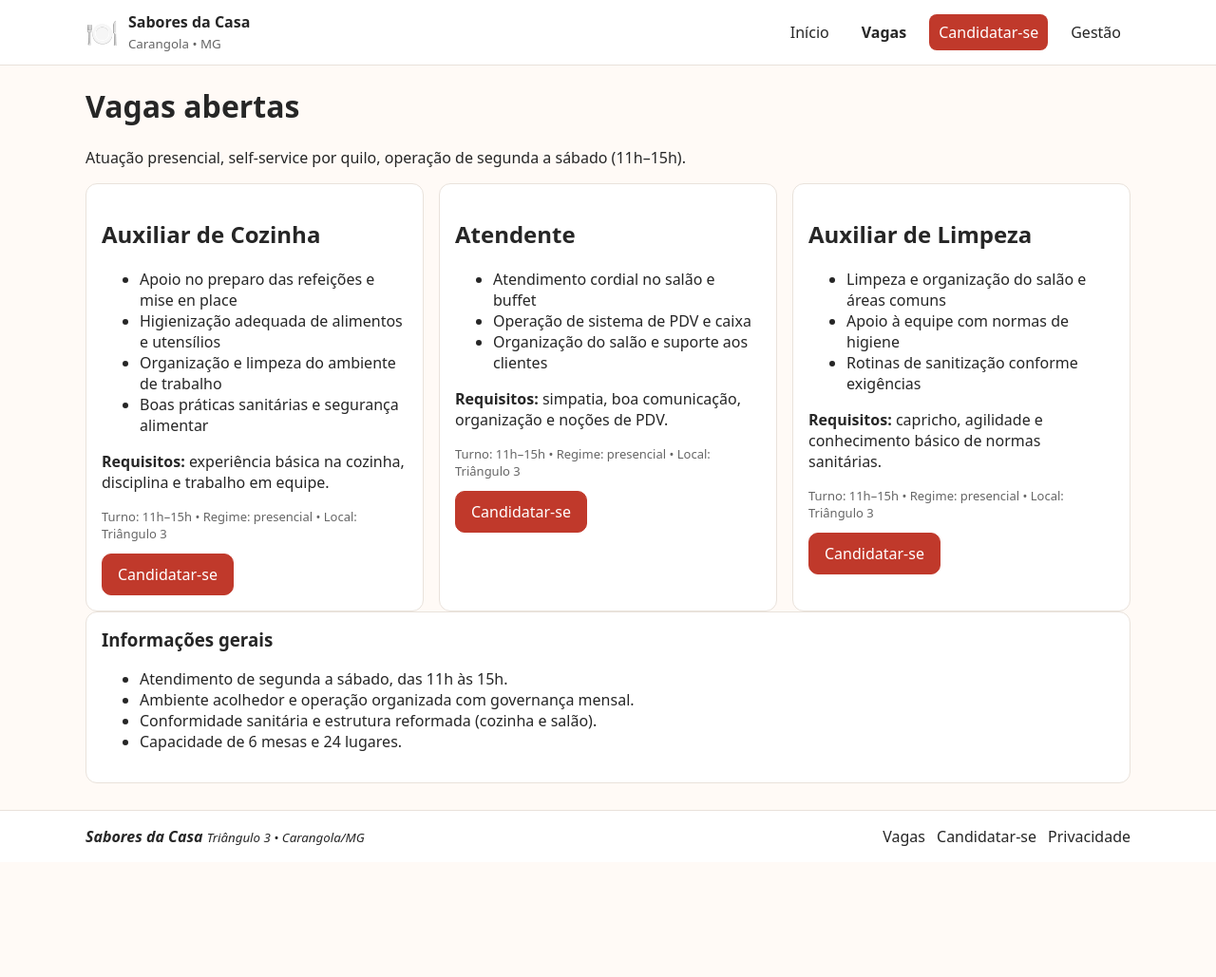
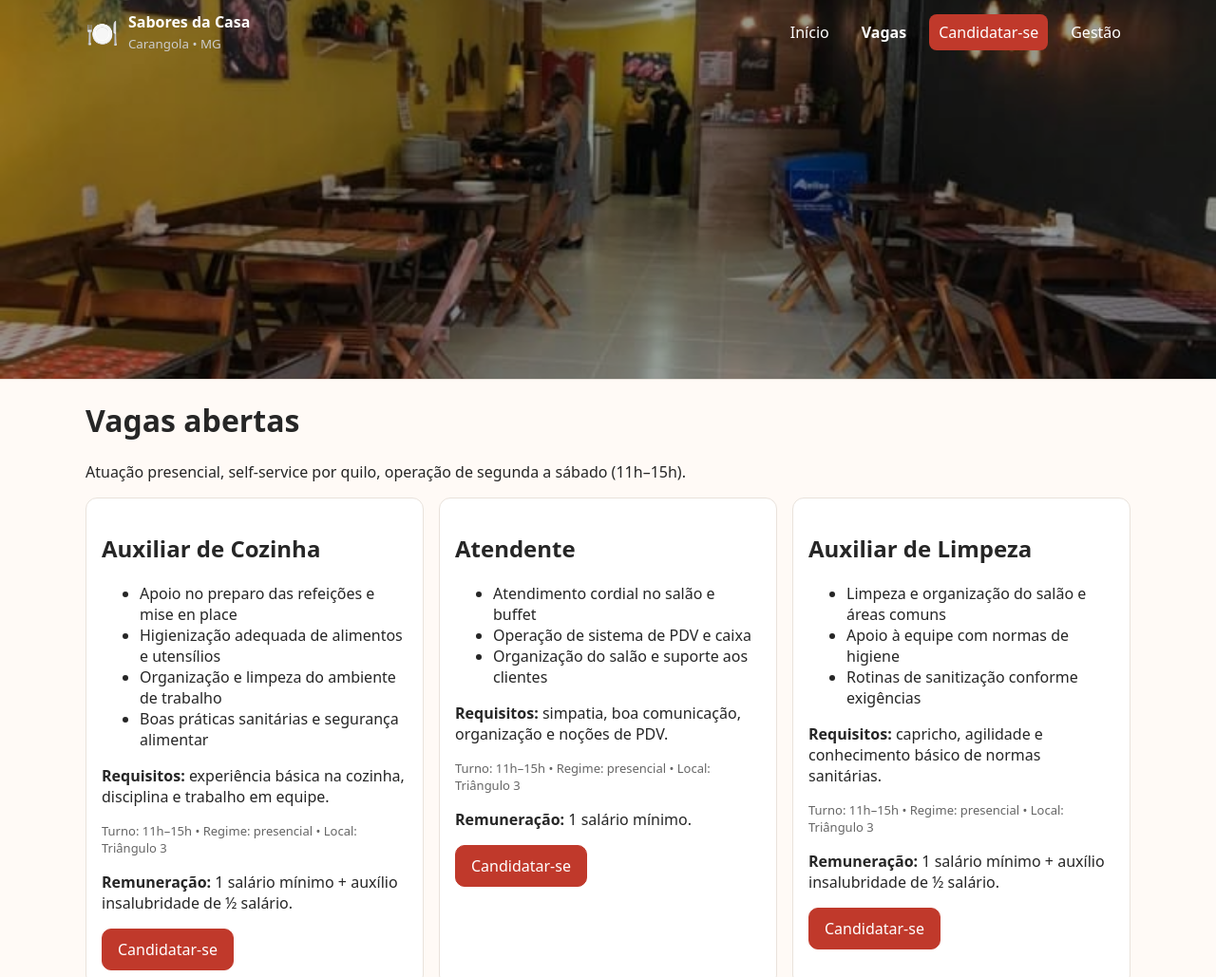
Before and after one commit to pedroscfa/siteDeRhDpAlice, a plain HTML site: page vagas.html in a window 1280 px wide. Shown: the top 1029 px of the page at 95% size. Before the commit the page ends 908 px from the top, so only its background shows below. Drawn offline with Linux system fonts and the light colour scheme.

Commit message:
feat: Adiciona header expansível com imagem de fundo e efeito de scroll
- Adiciona imagem de fundo do restaurante ao header
- Implementa efeito de header expansível (50% -> 25% ao scrollar)
- Adiciona overlay escuro para melhor legibilidade do texto
- Ajusta cores do texto para branco sobre o fundo escuro
- Adiciona transição suave entre os tamanhos do header
- Implementa JavaScript para controle dinâmico do comportamento de scroll
- Atualiza todas as páginas HTML com o novo script de scroll

```diff
--- a/assets/base.css
+++ b/assets/base.css
@@ -15,6 +15,12 @@ body {
   font-family: system-ui, -apple-system, Segoe UI, Roboto, Arial, sans-serif;
   color: var(--text);
   background: var(--bg);
+  padding-top: 50vh;
+  transition: padding-top 0.3s ease;
+}
+
+body.scrolled {
+  padding-top: 25vh;
 }
 
 .skip-link {
@@ -33,17 +39,50 @@ body {
 .site-header {
   border-bottom: 1px solid var(--border);
   background: #fff;
-  position: sticky; top: 0; z-index: 10;
+  background-image: url('../imgs/restaurante.jpg');
+  background-size: cover;
+  background-position: center;
+  background-repeat: no-repeat;
+  position: fixed;
+  top: 0;
+  left: 0;
+  right: 0;
+  z-index: 1000;
+  height: 50vh;
+  transition: height 0.3s ease;
 }
-.header-inner { display: flex; align-items: center; justify-content: space-between; padding: 12px 0; }
+
+.site-header.scrolled {
+  height: 25vh;
+}
+
+.site-header::before {
+  content: '';
+  position: absolute;
+  top: 0;
+  left: 0;
+  right: 0;
+  bottom: 0;
+  background: rgba(0, 0, 0, 0.4);
+  z-index: 1;
+}
+
+.header-inner {
+  display: flex;
+  align-items: center;
+  justify-content: space-between;
+  padding: 12px 0;
+  position: relative;
+  z-index: 2;
+}
 .brand { display: flex; align-items: center; gap: 10px; }
 .logo { font-size: 28px; }
-.brand-text strong { display: block; font-size: 16px; }
-.brand-text small { color: var(--muted); }
+.brand-text strong { display: block; font-size: 16px; color: #fff; }
+.brand-text small { color: #ccc; }
 .nav { display: flex; gap: 14px; align-items: center; }
-.nav a { text-decoration: none; color: var(--text); padding: 8px 10px; border-radius: 8px; transition: background-color .2s ease, color .2s ease, box-shadow .15s ease; }
-.nav a:hover, .nav a:focus-visible { background: #fff8f1; color: var(--brand); box-shadow: 0 3px 10px rgba(0,0,0,.06); }
-.nav a.active { font-weight: 600; }
+.nav a { text-decoration: none; color: #fff; padding: 8px 10px; border-radius: 8px; transition: background-color .2s ease, color .2s ease, box-shadow .15s ease; }
+.nav a:hover, .nav a:focus-visible { background: rgba(255, 255, 255, 0.2); color: #fff; box-shadow: 0 3px 10px rgba(0,0,0,.06); }
+.nav a.active { font-weight: 600; color: #fff; }
 .nav a.cta { background: var(--brand); color: #fff; }
 .nav a.cta:hover, .nav a.cta:focus-visible { background: #a83226; }
 
--- /dev/null
+++ b/scripts/header-scroll.js
@@ -0,0 +1,40 @@
+// Header scroll effect
+let lastScrollTop = 0;
+const header = document.querySelector('.site-header');
+const body = document.body;
+
+function updateHeaderSize() {
+    const scrollTop = window.pageYOffset || document.documentElement.scrollTop;
+
+    // Ajuste do ponto de transição para nova altura (50vh -> 25vh)
+    if (scrollTop > 100) {
+        header.classList.add('scrolled');
+        body.classList.add('scrolled');
+    } else {
+        header.classList.remove('scrolled');
+        body.classList.remove('scrolled');
+    }
+
+    lastScrollTop = scrollTop;
+}
+
+// Update on scroll with throttling
+let ticking = false;
+function onScroll() {
+    if (!ticking) {
+        window.requestAnimationFrame(() => {
+            updateHeaderSize();
+            ticking = false;
+        });
+        ticking = true;
+    }
+}
+
+// Initial setup
+updateHeaderSize();
+
+// Listen for scroll events
+window.addEventListener('scroll', onScroll, { passive: true });
+
+// Also update on load in case page starts scrolled
+window.addEventListener('load', updateHeaderSize);
--- a/vagas.html
+++ b/vagas.html
@@ -6,6 +6,7 @@
     <title>Vagas • Restaurante Sabores da Casa</title>
     <link rel="stylesheet" href="assets/base.css" />
     <link rel="stylesheet" href="assets/vagas.css" />
+    <script src="scripts/header-scroll.js" defer></script>
   </head>
   <body>
     <a href="#conteudo" class="skip-link">Ir para o conteúdo principal</a>
@@ -45,6 +46,7 @@
           </ul>
           <p><strong>Requisitos:</strong> experiência básica na cozinha, disciplina e trabalho em equipe.</p>
           <div class="job-meta">Turno: 11h–15h • Regime: presencial • Local: Triângulo 3</div>
+          <p><strong>Remuneração:</strong> 1 salário mínimo + auxílio insalubridade de ½ salário.</p>
           <a class="btn btn-primary" href="candidatar.html?cargo=auxiliar_cozinha">Candidatar-se</a>
         </article>
 
@@ -57,6 +59,7 @@
           </ul>
           <p><strong>Requisitos:</strong> simpatia, boa comunicação, organização e noções de PDV.</p>
           <div class="job-meta">Turno: 11h–15h • Regime: presencial • Local: Triângulo 3</div>
+          <p><strong>Remuneração:</strong> 1 salário mínimo.</p>
           <a class="btn btn-primary" href="candidatar.html?cargo=atendente">Candidatar-se</a>
         </article>
 
@@ -69,6 +72,7 @@
           </ul>
           <p><strong>Requisitos:</strong> capricho, agilidade e conhecimento básico de normas sanitárias.</p>
           <div class="job-meta">Turno: 11h–15h • Regime: presencial • Local: Triângulo 3</div>
+          <p><strong>Remuneração:</strong> 1 salário mínimo + auxílio insalubridade de ½ salário.</p>
           <a class="btn btn-primary" href="candidatar.html?cargo=auxiliar_limpeza">Candidatar-se</a>
         </article>
       </div>
```
Also changed, not shown: admin.html (+1 -0 lines), candidatar.html (+1 -0 lines), index.html (+1 -1 lines), imgs/restaurante.jpg (added).
